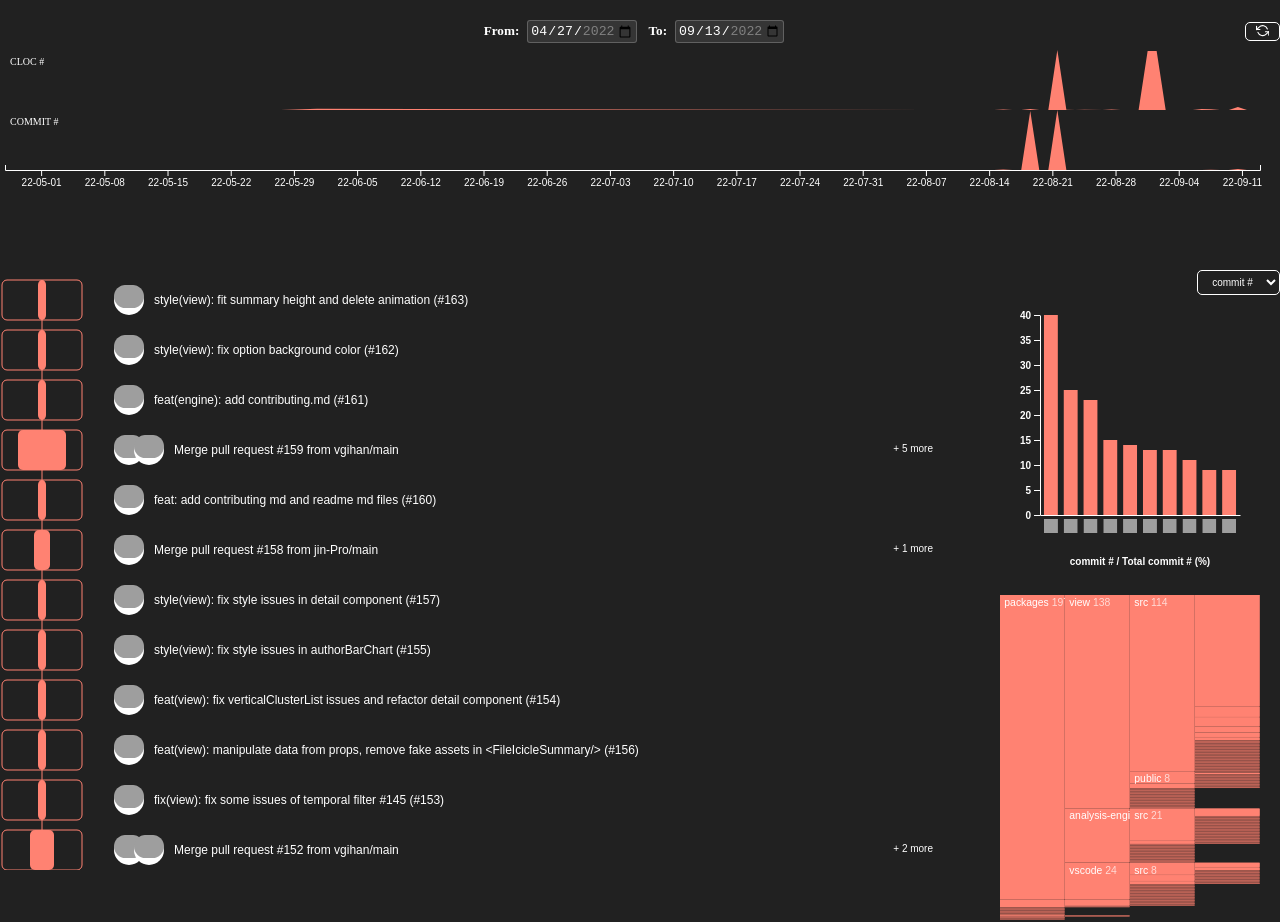
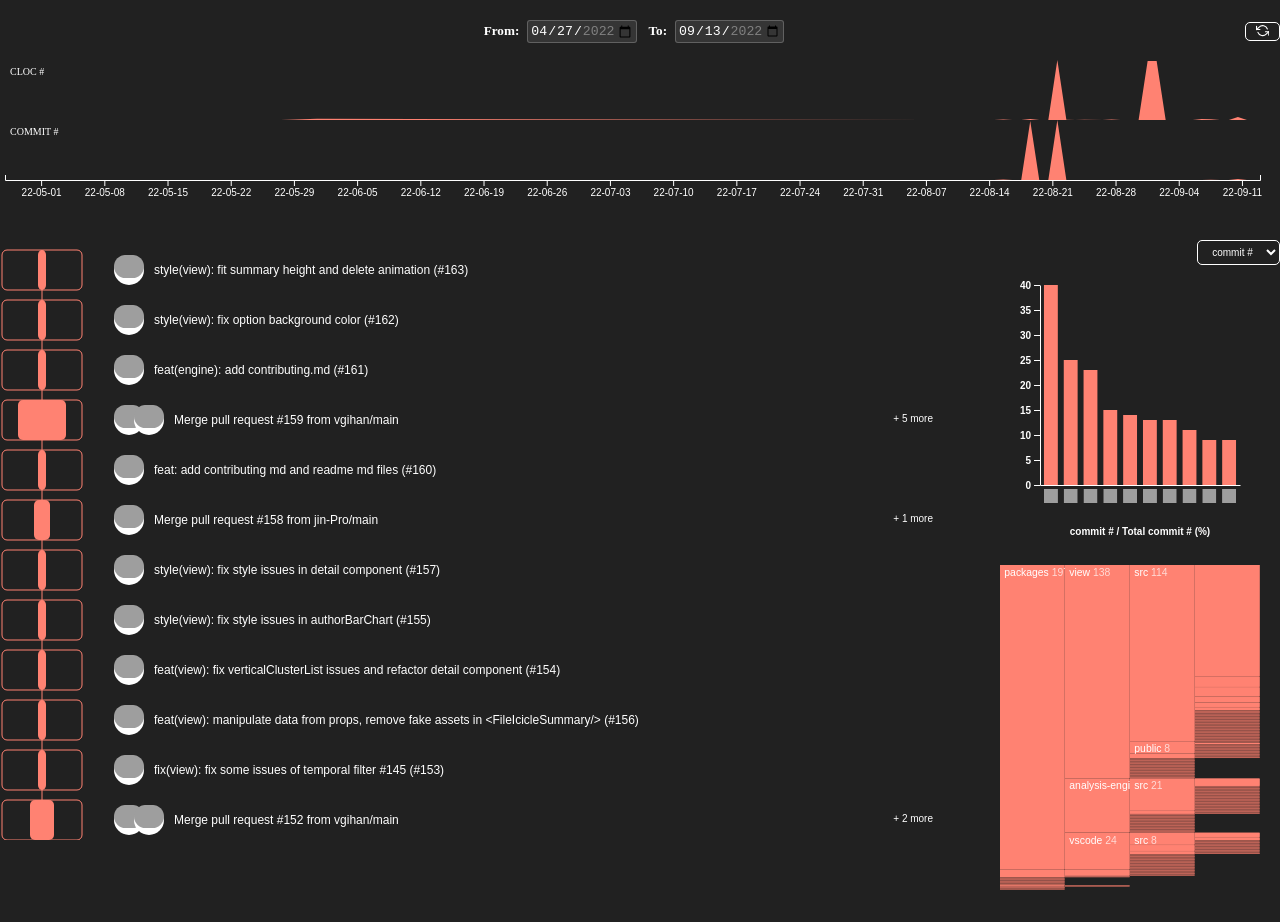
Before and after one commit to githru/githru-vscode-ext, a React (Create React App) app in the folder packages/view/: page / in a window 1280 px wide. After the commit the page ends 892 px from the top, so only its background shows below. Built offline with nearby package versions, Linux system fonts and the light colour scheme; grey boxes are pictures that could not be loaded.

Commit message:
fix: temporalfilter margin control

```diff
--- a/packages/view/src/App.scss
+++ b/packages/view/src/App.scss
@@ -5,8 +5,8 @@ body {
 }
 
 .top-container {
-  margin-bottom: 30px;
-  height: 240px;
+  margin-bottom: 20px;
+  height: 220px;
 }
 
 .middle-container {
--- a/packages/view/src/components/TemporalFilter/TemporalFilter.scss
+++ b/packages/view/src/components/TemporalFilter/TemporalFilter.scss
@@ -26,6 +26,7 @@
   .line-charts {
     display: flex;
     flex-direction: column;
+    margin-top: 10px;
     height: 140px;
     width: 100%;
     align-content: space-around;
```
